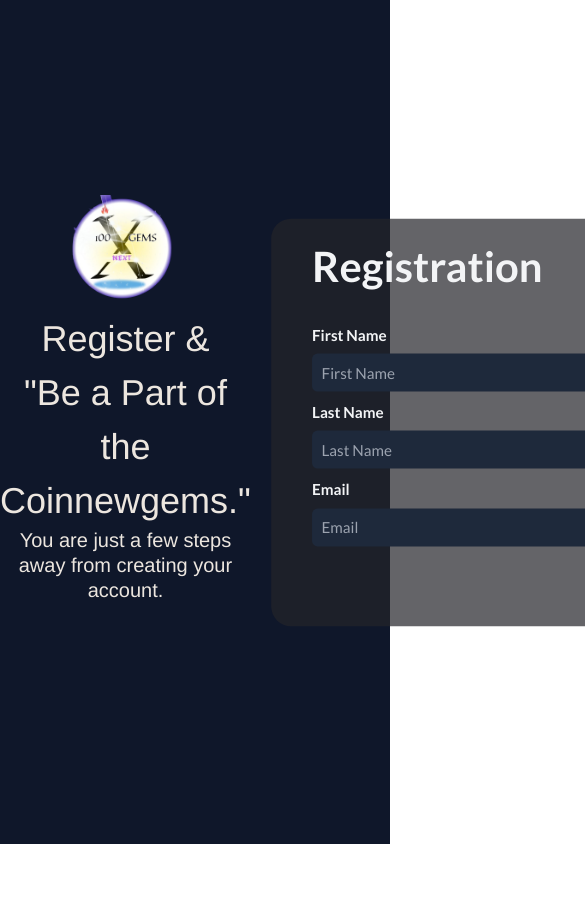
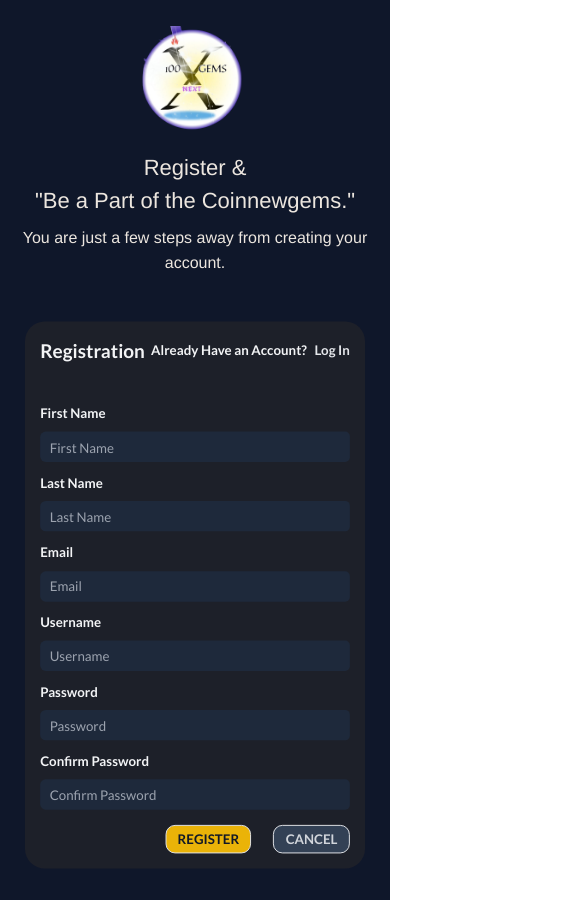
Before and after one commit to gosrahul21/listing-coin-frontend, a React (Vite) app: page /register in a window 390 px wide. Shown: the top 900 px of the page, 585 px wide, since content can reach past the window. Before the commit the page ends 844 px from the top, so only its background shows below. Built offline with nearby package versions, Linux system fonts and the light colour scheme; a web font is replaced by a local one.

Commit message:
responsive for dashboard

```diff
--- a/src/components/Input.tsx
+++ b/src/components/Input.tsx
@@ -11,11 +11,12 @@
     vertical?: boolean;
     placeholder?: string;
     border?: string;
+    width?:string;
     labelStyle?: any;
 })=>{
     return <div className={`flex ${props.vertical?'flex-col gap-[10px]':'flex-row items-center gap-1 '} w-full`}>
         <Label value={props.label}  style={props.labelStyle}/>
-       <Input value={props.value} onChange={props.onChange} type={props.type} style={'bg-slate-800 text-gray-100 rounded-md'} placeholder={props.placeholder} border={props.border} />
+       <Input value={props.value} width={props.width} onChange={props.onChange} type={props.type} style={'bg-slate-800 text-gray-100 rounded-md'} placeholder={props.placeholder} border={props.border} />
     </div>
 };
 
--- a/src/pages/Dashboard.tsx
+++ b/src/pages/Dashboard.tsx
@@ -79,15 +79,15 @@
 
 
   return (<Layout>
-    <div className="flex flex-col gap-8 py-8 px-40 basis-0 flex-grow flex-shrink-0">
-      <div className="grid grid-cols-4   rounded-2xl  shadow-sm">
+    <div className="flex flex-col gap-8 py-8 px-1 sm:px-2 md:px-5 lg:px-40 basis-0 flex-grow flex-shrink-0">
+      <div className="grid grid-cols-1 gap-4 md:gap-0 md:grid-cols-4 rounded-2xl  shadow-sm">
         {[1, 2, 3, 4].map(() => <div className="h-full rounded-md m-2">
           <img className="h-full rounded-xl" src="https://coinsgem.com/_next/image?url=https%3A%2F%2Fcdn.coinsgem.com%2Fbanners%2Ff4fb5e3d40-ezgif-2-ea746f8d8c.gif&w=768&q=75" />
         </div>)}
       </div>
 
       <div className="flex flex-col border border-yellow-400 rounded-xl bg basis-0">
-        <img className="object-contain w-full h-full shadow rounded-xl" src="https://coinsgem.com/_next/image?url=https%3A%2F%2Fcdn.coinsgem.com%2Fbanners%2F1216f7cc5d4-2.gif&w=1024&q=75" />
+        <img className="object-cover lg:object-contain w-full h-full shadow rounded-xl" src="https://coinsgem.com/_next/image?url=https%3A%2F%2Fcdn.coinsgem.com%2Fbanners%2F1216f7cc5d4-2.gif&w=1024&q=75" />
       </div>
 
       {/* Promote coin Table */}
--- a/src/pages/Login/Login.scss
+++ b/src/pages/Login/Login.scss
@@ -1,8 +1,5 @@
 .login-container {
     // background: url('../../assets/images/kigentech-bg.png');
-    background-position: right;
-    background-repeat: repeat-y;
-    background-size: cover;
     min-height: 100vh;
     /* 100% of the viewport height */
     display: flex;
@@ -24,7 +21,6 @@
         h1 {
             // Register & <br/>"Be a Part of the Kigentech."
             color: #ece6df;
-            font-size: 36px;
             font-family: Arimo;
             font-weight: 400;
             // word-wrap: break-word;
@@ -34,7 +30,6 @@
         span {
             // You are just a few steps away from creating your account.
             color: #ece6df;
-            font-size: 20px;
             font-family: Arimo;
             font-weight: 400;
             line-height: 25.20px;
@@ -43,15 +38,12 @@
     }
 
     .login-right-section {
-        flex: 0.6;
-        display: flex;
-        justify-content: center;
+
     }
 
     .form-container {
         background: #24242ab4;
         border-radius: 21px;
-        padding: 30px 43px;
         font-family: lato;
 
         .form-header {
--- a/src/pages/Login/Login.tsx
+++ b/src/pages/Login/Login.tsx
@@ -165,30 +165,29 @@
         return true;
     }
 
-    return (<div className="login-container bg-slate-900">
+    return (<div className="login-container flex p-4 md:p-0 lg:flex-row justify-between flex-col bg-slate-900">
         <div className='login-left-section'>
-            <div className='flex flex-col items-center max-w-[356px] text-gray-100 text-center pb-14'>
-                <img src={primaryLogo} alt='kigentechLogo' />
-                <h1>Register & <br />"Be a Part of the Coinnewgems."</h1>
-                <span>You are just a few steps away from creating your account.</span>
+            <div className='flex flex-col gap-2 items-center max-w-[356px] text-gray-100 text-center pb-8 lg:pb-14 font-arimo '>
+                <img src={primaryLogo} alt='kgentechLogo' />
+                <h1 className='text-[22px] lg:text-[36px]'>Register & <br />"Be a Part of the Coinnewgems."</h1>
+                <span className='text-[16px] lg:text-[20px]'>You are just a few steps away from creating your account.</span>
             </div>
         </div>
-
-        <div className={`login-right-section`}>
-            <div className={`form-container ${SIGNIN ? '' : "scale-95"}`}>
-                <div className='flex items-center justify-between'>
-                    <h1 className={`text-gray-100 font-bold text-4xl text-[44px] text-center font-lato`}>{SIGNIN ? "Login" : "Registration"}</h1>
-                    <div className='flex text-sm font-lato font-bold gap-2'><p className='text-gray-100 '>{SIGNIN ? "Don't Have an Account?" : "Already Have an Account?"}</p> <span onClick={() => SIGNIN ? navigate('/register') : navigate('/login')} className='text-gray-200 cursor-pointer'>{SIGNIN ? "Register" : "Log In"}</span></div>
+        <div className={`flex-[0.6] flex items-center lg:justify-center w-full  login-right-section`}>
+            <div className={`form-container w-full p-4 lg:p-4 ${SIGNIN ? '' : "scale-95"} lg:max-w-[521px]`}>
+                <div className='flex items-center  justify-between'>
+                    <h1 className={`text-gray-100 font-bold text-xl md:text-2xl lg:text-4xl  text-center font-lato`}>{SIGNIN ? "Login" : "Registration"}</h1>
+                    <div className='flex text-[11px] lg: text-sm font-lato font-bold gap-2'><p className='text-gray-100 '>{SIGNIN ? "Don't Have an Account?" : "Already Have an Account?"}</p> <span onClick={() => SIGNIN ? navigate('/register') : navigate('/login')} className='text-gray-200 cursor-pointer'>{SIGNIN ? "Register" : "Log In"}</span></div>
                 </div>
-                <form onSubmit={signIn} className={`flex gap-4 flex-col items-end min-w-[521px] pt-[43px]`}>
+                <form onSubmit={signIn} className={`flex gap-4 flex-col items-end lg:px-4 pt-[43px]`}>
                     {SIGNIN ? (<>
-                        <InputWithLabel vertical={true} label='Username' value={username} onChange={onUsernameChange} placeholder='Username' type='text' />
+                        <InputWithLabel width='w-auto lg:w-full' vertical={true} label='Username' value={username} onChange={onUsernameChange} placeholder='Username' type='text' />
                         <div className='flex flex-col gap-1 w-full'>
                             <div className='flex justify-between items-center'>
                                 <Label value='Password' />
                                 <span className='text-xs font-lato font-medium cursor-pointer text-gray-300'>Forgot Password</span>
                             </div>
-                            <Input style={'bg-slate-800 text-gray-100 rounded-md'}  value={password} onChange={onPasswordChange} placeholder='password' type='password' />
+                            <Input width='w-auto lg:w-full' style={'bg-slate-800 text-gray-100 rounded-md'}  value={password} onChange={onPasswordChange} placeholder='password' type='password' />
                         </div>
                         <div className={`flex w-full ${error ? 'justify-between' : "justify-end"}`}>
                             {error && <span className='px-2 font-lato font-normal text-sm text-[red]'>Incorrect username or password</span>}
@@ -196,18 +195,18 @@
                         </div>
                     </>) :
                         (<>
-                            <div className='flex w-full min-w-[721px] gap-8'>
+                            <div className='flex flex-col lg:flex-row w-full lg:min-w-[721px] gap-3 lg:gap-8'>
                                 <div className='flex flex-col flex-1 gap-3'>
-                                    <InputWithLabel vertical={true} label='First Name' onChange={(e) => { setFormFieldData('firstName', e.target.value) }} placeholder='First Name' type='text' />
-                                    <InputWithLabel vertical={true} label='Last Name' onChange={(e) => { setFormFieldData('lastName', e.target.value) }} placeholder='Last Name' type='text' />
+                                    <InputWithLabel width='w-auto lg:w-full' vertical={true} label='First Name' onChange={(e) => { setFormFieldData('firstName', e.target.value) }} placeholder='First Name' type='text' />
+                                    <InputWithLabel width='w-auto lg:w-full'  vertical={true} label='Last Name' onChange={(e) => { setFormFieldData('lastName', e.target.value) }} placeholder='Last Name' type='text' />
 
 
-                                    <InputWithLabel vertical={true} label='Email' onChange={(e) => { setFormFieldData('email', e.target.value) }} placeholder='Email' type='email' />
+                                    <InputWithLabel width='w-auto lg:w-full' vertical={true} label='Email' onChange={(e) => { setFormFieldData('email', e.target.value) }} placeholder='Email' type='email' />
                                 </div>
                                 <div className='flex flex-col flex-1 gap-3'>
-                                    <InputWithLabel vertical={true} label='Username' onChange={(e) => { setFormFieldData('userName', e.target.value) }} placeholder='Username' type='text' />
-                                    <InputWithLabel vertical={true} label='Password' onChange={(e) => { setFormFieldData('password', e.target.value) }} placeholder='Password' type='password' />
-                                    <InputWithLabel vertical={true} label='Confirm Password' onChange={(e) => { setFormFieldData('confirmPassword', e.target.value) }} placeholder='Confirm Password' type='password' />
+                                    <InputWithLabel width='w-auto lg:w-full' vertical={true} label='Username' onChange={(e) => { setFormFieldData('userName', e.target.value) }} placeholder='Username' type='text' />
+                                    <InputWithLabel width='w-auto lg:w-full' vertical={true} label='Password' onChange={(e) => { setFormFieldData('password', e.target.value) }} placeholder='Password' type='password' />
+                                    <InputWithLabel width='w-auto lg:w-full' vertical={true} label='Confirm Password' onChange={(e) => { setFormFieldData('confirmPassword', e.target.value) }} placeholder='Confirm Password' type='password' />
                                 </div>
                             </div>
 
--- a/src/widgets/Button.tsx
+++ b/src/widgets/Button.tsx
@@ -6,6 +6,7 @@
     name: string;
     disabled?: boolean
     height?: string;
+    className?: string;
 }) => {
     let className = '';
     if (props.variant === 'primary') {
@@ -20,7 +21,7 @@
         className = ' text-gray-800 border border-[#00000] z-[1]'
     }
     return (
-        <button type={props.type} name={props.name} onClick={props.onClick} className={`${className} py-2 px-6  flex items-center rounded-[10px]  font-lato font-semibold text-sm active:scale-95 duration-300 ${props.disabled ? 'opacity-80' : 'cursor-pointer'}`} disabled={props.disabled}>
+        <button type={props.type} name={props.name} onClick={props.onClick} className={`${className} py-1 md:p-2 px-3 md:px-6  flex items-center rounded-[10px]  font-lato font-semibold text-sm active:scale-95 duration-300 ${props.disabled ? 'opacity-80' : 'cursor-pointer'} ${props.className}`} disabled={props.disabled}>
             {props.name}
         </button>
     );
--- a/src/widgets/Input.tsx
+++ b/src/widgets/Input.tsx
@@ -18,7 +18,7 @@
     return (
         <input
             name={props.name}
-            className={`${props.background ? props.background : 'bg-slate-800'} ${props.style} ${props.borderRadius ? props.borderRadius : 'rounded-r-[5px]'} h-10 text-base font-lato font-medium  px-[10px] ${props.width || "w-full"} ${props.border ? props.border : 'border-none'} ${props.borderSize ? `border-[${props.borderSize}]` : ''} ${props.disableFocusBorder ?? false ? "focus:outline-none" : ""}`}
+            className={`${props.background ? props.background : 'bg-slate-800'} ${props.style} ${props.borderRadius ? props.borderRadius : 'rounded-r-[5px]'} h-8 lg:h-10 text-sm md:text-base font-lato font-medium  px-[10px] ${props.width || "w-full"} ${props.border ? props.border : 'border-none'} ${props.borderSize ? `border-[${props.borderSize}]` : ''} ${props.disableFocusBorder ?? false ? "focus:outline-none" : ""}`}
             placeholder={props.placeholder}
             type={props.type}
             value={props.value}
--- a/src/widgets/Label.tsx
+++ b/src/widgets/Label.tsx
@@ -1,5 +1,5 @@
 const Label = ({value, style, variant}: {value: string, style?: any, variant?: string})=>{
-    let className = "text-base leading-[19.2px] font-bold text-gray-100 whitespace-nowrap";
+    let className = "text-sm md:text-base leading-[19.2px] font-bold text-gray-100 whitespace-nowrap";
     if(variant==='dark-black')
         className = 'font-lato text-base leading-4 font-bold text-black ';
     return <label className={className} style={style}>{value}</label>
```
Also changed, not shown: src/components/Header.tsx (+4 -4 lines), src/routes/routes.tsx (+6 -6 lines), src/shared/Layout.tsx (+6 -6 lines), src/widgets/CustomTable.tsx (+5 -4 lines).
